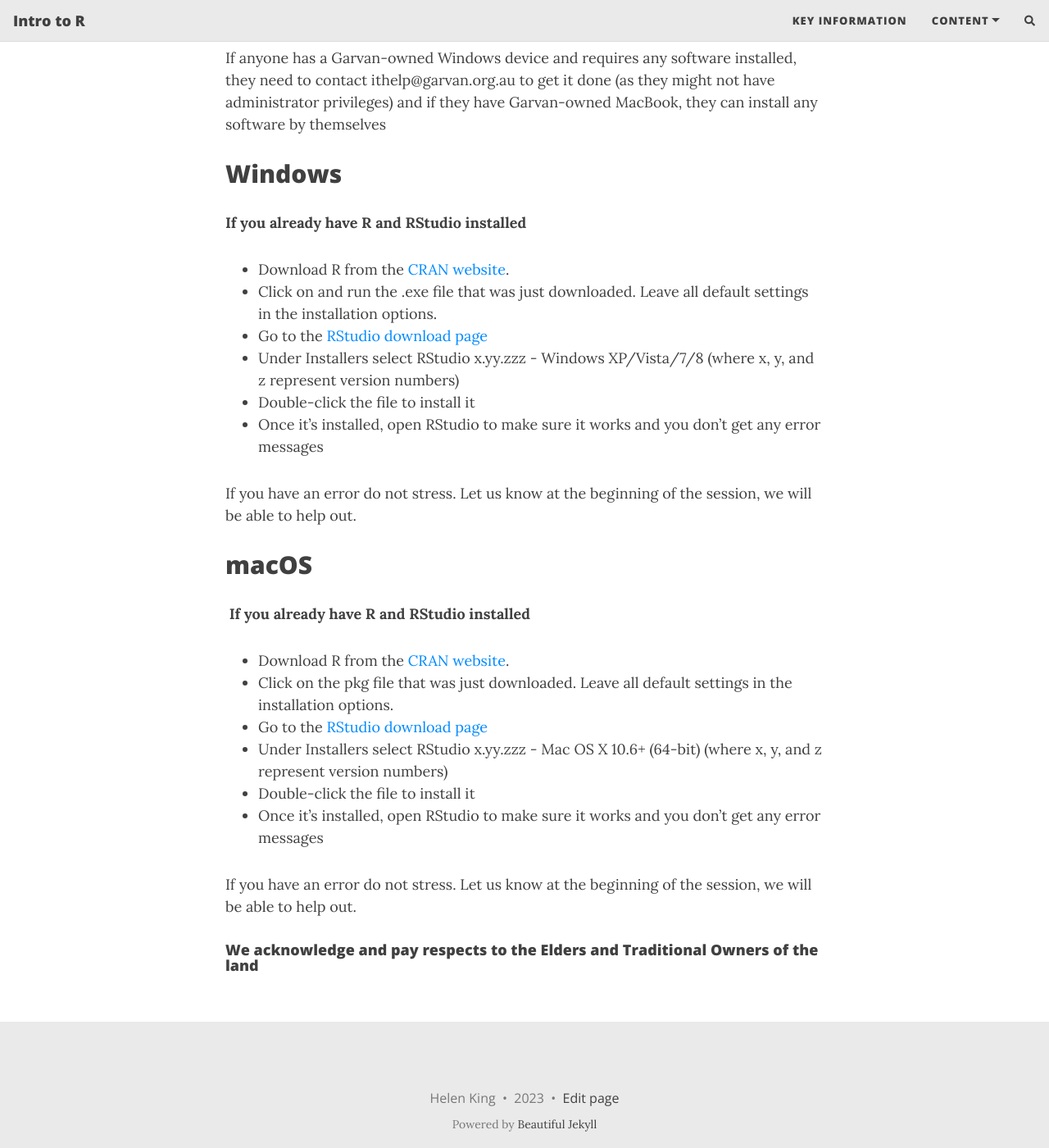
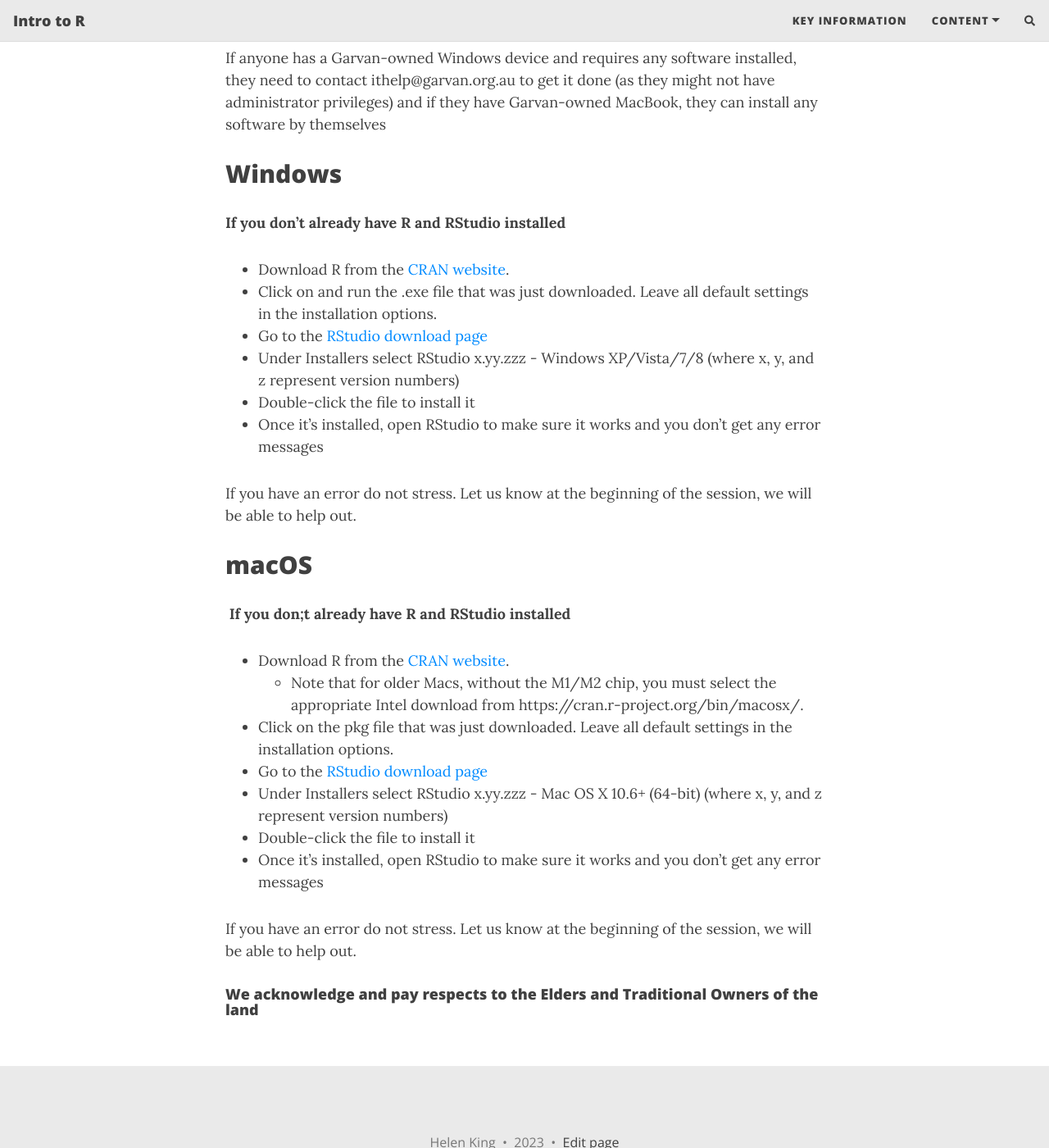
Before and after one commit to theheking/intro-to-r, a Jekyll site: the page built from key_info.md, in a window 1280 px wide and 1400 px high, scrolled down 1246 px. Shown: the whole window at 82% size. Built offline with Jekyll 4.4.1, drawn with Linux system fonts in a browser that asks for light colours; nearby versions of some CDN libraries; comment, search, counter and statistics services are not loaded.

Commit message:
Update key_info.md

```diff
--- a/key_info.md
+++ b/key_info.md
@@ -39,7 +39,7 @@
 
 
 ## Windows
-<b> If you already have R and RStudio installed </b>
+<b> If you don't already have R and RStudio installed </b>
  - Download R from the [CRAN website](http://cran.r-project.org/bin/windows/base/release.htm).
  - Click on and run the .exe file that was just downloaded. Leave all default settings in the installation options.
  - Go to the [RStudio download page](https://www.rstudio.com/products/rstudio/download/#download)
@@ -50,8 +50,9 @@
 If you have an error do not stress. Let us know at the beginning of the session, we will be able to help out.
 
 ## macOS
-<b> If you already have R and RStudio installed </b>
+<b> If you don;t already have R and RStudio installed </b>
  - Download R from the [CRAN website](https://cran.r-project.org/bin/macosx/big-sur-arm64/base/R-4.3.1-arm64.pkg).
+    - Note that for older Macs, without the M1/M2 chip, you must select the appropriate Intel download from https://cran.r-project.org/bin/macosx/.
  - Click on the pkg file that was just downloaded. Leave all default settings in the installation options.
  - Go to the [RStudio download page](https://www.rstudio.com/products/rstudio/download/#download)
  - Under Installers select RStudio x.yy.zzz - Mac OS X 10.6+ (64-bit) (where x, y, and z represent version numbers)
```
